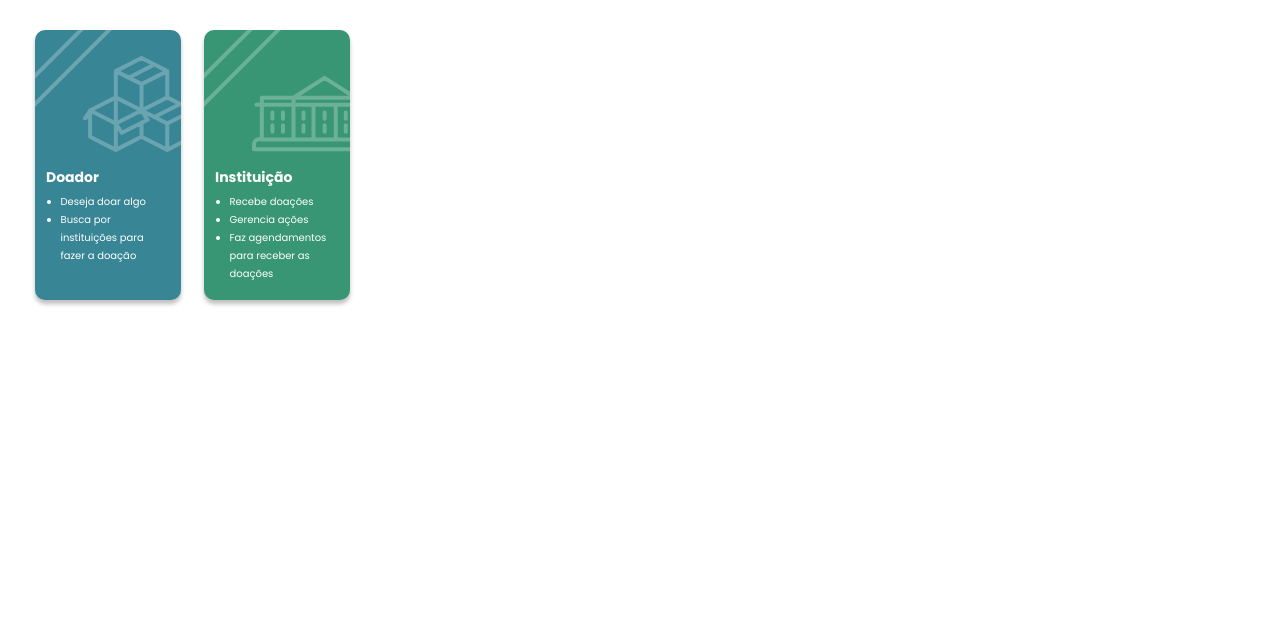
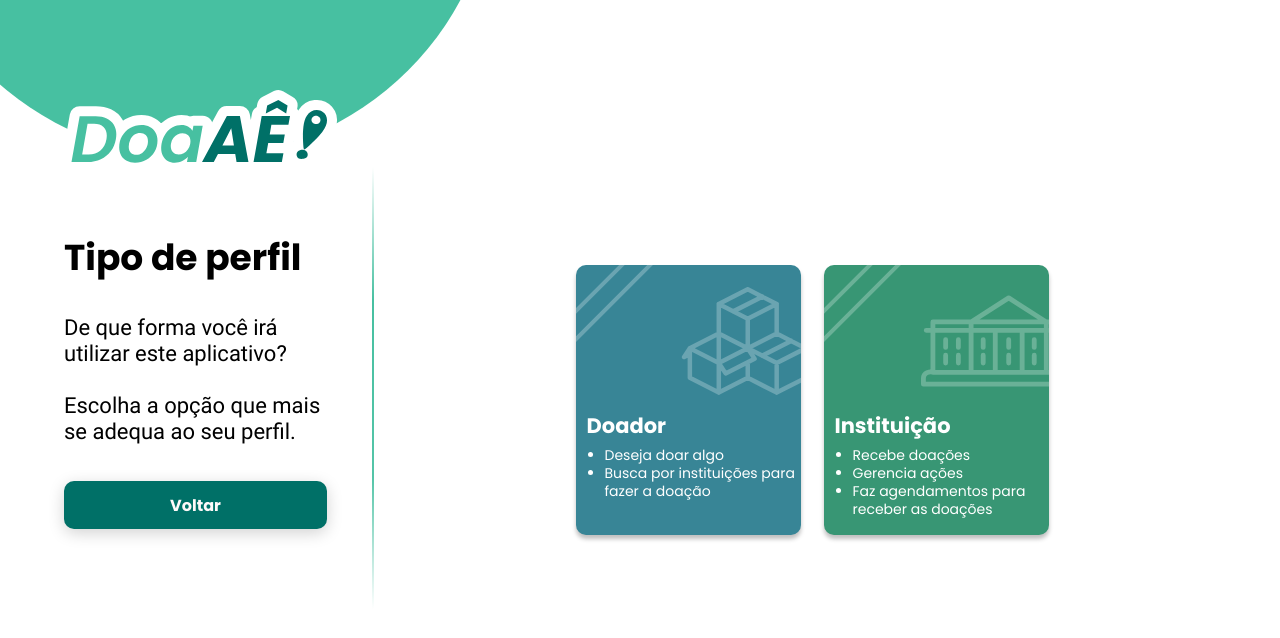
Before and after one commit to estartandodevs-course/doaae, a React (Create React App) app: page /cadastro in a window 1280 px wide. Shown: the top 638 px of the page. Built offline with nearby package versions, Linux system fonts and the light colour scheme.

Commit message:
feat: Responsividade concluida, CardProfile modificado para responsivo, criar conta na pagina login com caminho

```diff
--- /dev/null
+++ b/src/components/Cadastro/DescriptionDesktop/index.js
@@ -0,0 +1,27 @@
+import * as S from "./styles";
+
+const DescriptionDesktop = ({ small, selected }) => {
+  if (small) {
+    return (
+      <>
+        <S.DescriptionTitle color="#388596">
+          {`Cadastro de ${selected}`}
+        </S.DescriptionTitle>
+        <S.Text margin="36px">
+          Vamos precisar de alguns dados seu para concluir seu cadastro.
+        </S.Text>
+      </>
+    );
+  }
+  return (
+    <>
+      <S.DescriptionTitle color="#000">Tipo de perfil</S.DescriptionTitle>
+      <S.DescriptionText>
+        <S.Text>De que forma você irá utilizar este aplicativo?</S.Text>
+        <S.Text>Escolha a opção que mais se adequa ao seu perfil.</S.Text>
+      </S.DescriptionText>
+    </>
+  );
+};
+
+export { DescriptionDesktop };
--- /dev/null
+++ b/src/components/Cadastro/DescriptionDesktop/styles.js
@@ -0,0 +1,24 @@
+import styled from "styled-components";
+
+export const DescriptionTitle = styled.span`
+  font-size: 36px;
+  font-weight: 700;
+  line-height: 42.19px;
+  color: ${({ color }) => color};
+`;
+
+export const DescriptionText = styled.div`
+  display: flex;
+  flex-direction: column;
+  gap: 26px;
+  margin-top: 36px;
+  width: 260px;
+  margin-bottom: 36px;
+`;
+
+export const Text = styled.p`
+  font-size: 22px;
+  line-height: 26px;
+  margin-top: ${({ margin }) => margin};
+  margin-bottom: ${({ margin }) => margin};
+`;
--- a/src/components/Cadastro/Form/index.js
+++ b/src/components/Cadastro/Form/index.js
@@ -44,7 +44,7 @@ const Form = () => {
         errorMessage={null}
       />
       <S.ContainerButton>
-        <Button width="100%">Avançar</Button>
+        <Button width="100%">Cadastrar</Button>
       </S.ContainerButton>
     </S.Form>
   );
--- a/src/components/CardProfile/index.js
+++ b/src/components/CardProfile/index.js
@@ -1,4 +1,4 @@
-import { Card } from "./styles";
+import * as S from "./styles";
 
 const CardProfile = ({
   cardName,
@@ -12,7 +12,7 @@ const CardProfile = ({
 }) => {
   if (small) {
     return (
-      <Card
+      <S.Card
         backgroundColor={backgroundColor}
         select={select}
         onClick={onClick}
@@ -24,14 +24,14 @@ const CardProfile = ({
         <div className="card-info">
           <span className="name">{cardName}</span>
         </div>
-      </Card>
+      </S.Card>
     );
   }
   return (
-    <Card backgroundColor={backgroundColor} select={select} onClick={onClick}>
-      <div className="card-icon">
+    <S.Card backgroundColor={backgroundColor} select={select} onClick={onClick}>
+      <S.CardIcon className="card-icon">
         <img src={img} alt="Icone do perfil" />
-      </div>
+      </S.CardIcon>
       <div className="card-info">
         <span className="name">{cardName}</span>
         <ul
@@ -39,7 +39,7 @@ const CardProfile = ({
           dangerouslySetInnerHTML={{ __html: descriptions }}
         />
       </div>
-    </Card>
+    </S.Card>
   );
 };
 
--- a/src/components/CardProfile/styles.js
+++ b/src/components/CardProfile/styles.js
@@ -1,6 +1,6 @@
 import styled from "styled-components";
 
-const Card = styled.div`
+export const Card = styled.div`
   width: 146px;
   height: ${({ small }) => (small ? "52px" : "270px")};
   background-color: ${({ backgroundColor }) => backgroundColor || "#898989"};
@@ -13,6 +13,9 @@ const Card = styled.div`
   transition: height 0.4s ease;
   user-select: none;
   cursor: pointer;
+  @media (min-width: 900px) {
+    width: ${({ small }) => (small ? "146px" : "225px")};
+  }
 
   .badge {
     position: absolute;
@@ -32,15 +35,7 @@ const Card = styled.div`
     transform: matrix(0.71, -0.71, 0.7, 0.71, 0, 0);
   }
 
-  .card-icon {
-    display: flex;
-    align-items: flex-end;
-    height: 100px;
-    margin-top: 22px;
-    margin: 22px 0 15px 0;
-    img {
-      margin-left: 48px;
-    }
+
   }
 
   .card-info {
@@ -56,18 +51,44 @@ const Card = styled.div`
       font-size: 14px;
       font-weight: 700;
       margin-left: 11px;
+
+      @media (min-width: 900px) {
+        font-size: ${({ small }) => (small ? "14px" : "21px")};
+      }
     }
 
     .description-list {
       width: 102px;
       height: auto;
       margin-left: 7px;
+      @media (min-width: 900px) {
+        width: 195px;
+        margin-left: 28px;
+      }
       li {
         font-size: 10px;
         line-height: 18px;
+
+        @media (min-width: 900px) {
+          font-size: 14px;
+        }
       }
     }
   }
 `;
 
-export { Card };
+export const CardIcon = styled.div`
+  display: flex;
+  align-items: flex-end;
+  height: 108px;
+  margin-top: 22px;
+  margin: 22px 0 15px 0;
+
+  img {
+    margin-left: auto;
+    @media (min-width: 900px) {
+      width: 128px;
+      height: 100%;
+    }
+  }
+`;
--- a/src/pages/Cadastro/index.js
+++ b/src/pages/Cadastro/index.js
@@ -4,6 +4,9 @@ import { ContainerNavbar } from "../../components/ContainerNavbar";
 import { CardProfile } from "../../components/CardProfile";
 import { Form } from "../../components/Cadastro/Form";
 import { Description } from "../../components/Cadastro/Description";
+import { DescriptionDesktop } from "../../components/Cadastro/DescriptionDesktop";
+import { LogoBall } from "../../components/LogoBall";
+import { Button } from "../../components/Button";
 import DoadorImg from "../../assets/icons/doador-img.svg";
 import InstituicaoImg from "../../assets/icons/instituicao-img.svg";
 import DoadorBadge from "../../assets/icons/doador-badge.svg";
@@ -39,6 +42,16 @@ const Cadastro = () => {
       <S.NavBarContainer>
         <ContainerNavbar>Cadastro</ContainerNavbar>
       </S.NavBarContainer>
+      <S.ContainerLeft>
+        <LogoBall />
+        <S.ContainerDescription>
+          <DescriptionDesktop small={state.close} selected={state.selected} />
+          <Button width="263px" to="/login">
+            Voltar
+          </Button>
+        </S.ContainerDescription>
+      </S.ContainerLeft>
+      <S.ContainerForm>
         <S.ContainerDescriptionMobile>
           <Description small={state.close} />
         </S.ContainerDescriptionMobile>
@@ -68,6 +81,7 @@ const Cadastro = () => {
           />
         </S.Profiles>
         {state.close && <Form />}
+      </S.ContainerForm>
     </S.Container>
   );
 };
--- a/src/pages/Cadastro/styles.js
+++ b/src/pages/Cadastro/styles.js
@@ -1,7 +1,23 @@
 import styled from "styled-components";
 
 export const Container = styled.main`
-  padding: 30px 35px;
+  width: 100%;
+
+  min-height: 100vh;
+  margin: auto;
+  padding: 30px;
+  box-sizing: border-box;
+  max-width: 400px;
+  display: flex;
+  align-items: center;
+  flex-direction: column;
+  @media (min-width: 768px) {
+    max-width: 1700px;
+    position: relative;
+    display: flex;
+    flex-direction: inherit;
+    align-items: inherit;
+  }
 `;
 
 export const Profiles = styled.div`
@@ -9,7 +25,54 @@ export const Profiles = styled.div`
   gap: 23px;
 `;
 
+export const ContainerForm = styled.div`
+  max-width: 315px;
+  @media (min-width: 768px) {
+    max-width: inherit;
+    width: 100%;
+    display: flex;
+    flex-direction: column;
+    align-items: center;
+    justify-content: center;
+  }
+`;
+
+export const ContainerLeft = styled.div`
+  display: none;
+  @media (min-width: 768px) {
+    display: block;
+  }
+`;
+
+export const ContainerDescription = styled.div`
+  width: 310px;
+  margin-top: 50px;
+  padding-left: 34px;
+  position: relative;
+
+  &::after {
+    position: absolute;
+    top: -70px;
+    right: 0;
+    content: "";
+    width: 2px;
+    height: 442px;
+    background: linear-gradient(
+      180deg,
+      rgba(71, 192, 161, 0) 0%,
+      #47c0a1 30.21%,
+      rgba(71, 192, 161, 0.929293) 70.31%,
+      rgba(255, 255, 255, 0) 100%,
+      rgba(71, 192, 161, 0) 100%
+    );
+  }
+  @media (min-width: 2000px) {
+    margin-top: 120px;
+  }
+`;
+
 export const NavBarContainer = styled.div`
+  align-self: flex-start;
   @media (min-width: 768px) {
     display: none;
   }
--- a/src/pages/Login/index.js
+++ b/src/pages/Login/index.js
@@ -39,7 +39,7 @@ const Login = () => {
           <S.OptionsButtons>
             <Button>Entrar</Button>
 
-            <S.CreateAccount>Criar Conta</S.CreateAccount>
+            <S.CreateAccount to="/cadastro">Criar Conta</S.CreateAccount>
 
             <Button color="#389674">Pesquisar Instituições</Button>
           </S.OptionsButtons>
```
Lines whose indentation alone changed are shown as unchanged.
